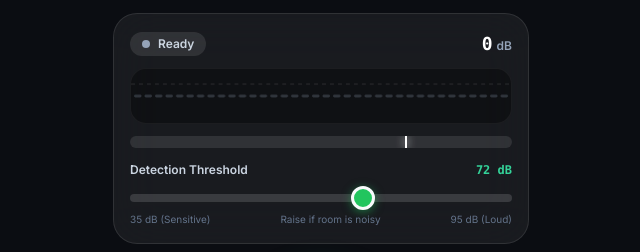
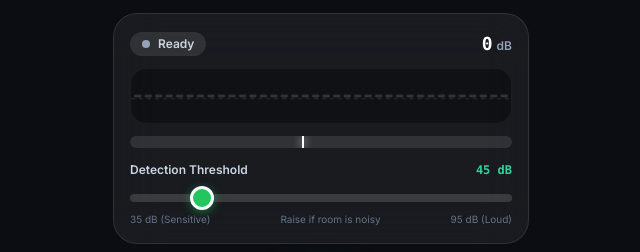
Before and after one commit to jeffstone831/FartCount, a plain HTML site: page index.html in a window 1280 px wide. Shown: the part 197-449 px from the top of the page, without its empty margins (319-959 px from the left). Drawn offline with nearby package versions, Linux system fonts and the light colour scheme.

Commit message:
Add files via upload

```diff
--- a/index.html
+++ b/index.html
@@ -231,7 +231,7 @@
         <div
           id="thresholdMarker"
           class="absolute top-0 bottom-0 w-0.5 bg-white shadow-[0_0_8px_rgba(255,255,255,0.9)] pointer-events-none"
-          style="left: 72%"
+          style="left: 45%"
         ></div>
       </div>
 
@@ -239,7 +239,7 @@
       <div>
         <div class="flex items-center justify-between text-xs mb-1.5">
           <label for="thresholdSlider" class="font-semibold text-slate-300">Detection Threshold</label>
-          <span id="thresholdValue" class="font-mono font-bold text-emerald-400">72 dB</span>
+          <span id="thresholdValue" class="font-mono font-bold text-emerald-400">45 dB</span>
         </div>
         <input
           id="thresholdSlider"
@@ -247,7 +247,7 @@
           min="35"
           max="95"
           step="1"
-          value="72"
+          value="45"
           class="ios-slider w-full"
         />
         <div class="flex justify-between text-[10px] text-slate-500 mt-1">
@@ -408,7 +408,7 @@
       // Configuration & Constants
       // =========================================================================
       const STORAGE_KEYS = {
-        THRESHOLD: 'fartcount_threshold_v4',
+        THRESHOLD: 'fartcount_threshold_v4_2',
       };
 
       const DB_NAME = 'FartCountHighlightDB';
@@ -431,7 +431,7 @@
           longestFart: 0, // seconds
           loudestFart: 0, // dB (0-100 scale)
         },
-        thresholdDB: 72,
+        thresholdDB: 45,
         clips: [],        // Array of { id, timestamp, duration, peakDB, starred, blob, url }
         sortBy: 'newest', // 'newest' | 'favorites' | 'longest' | 'loudest'
 
```
